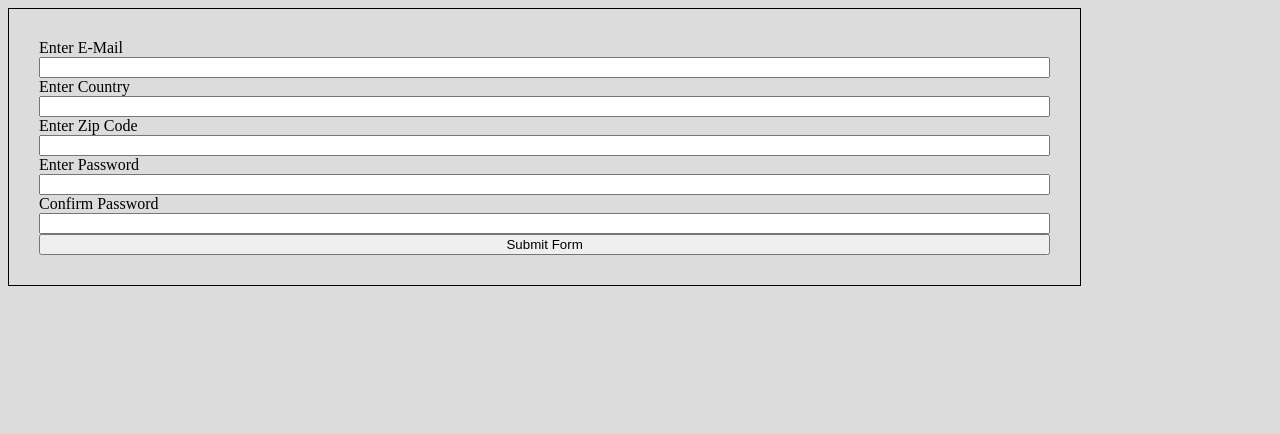
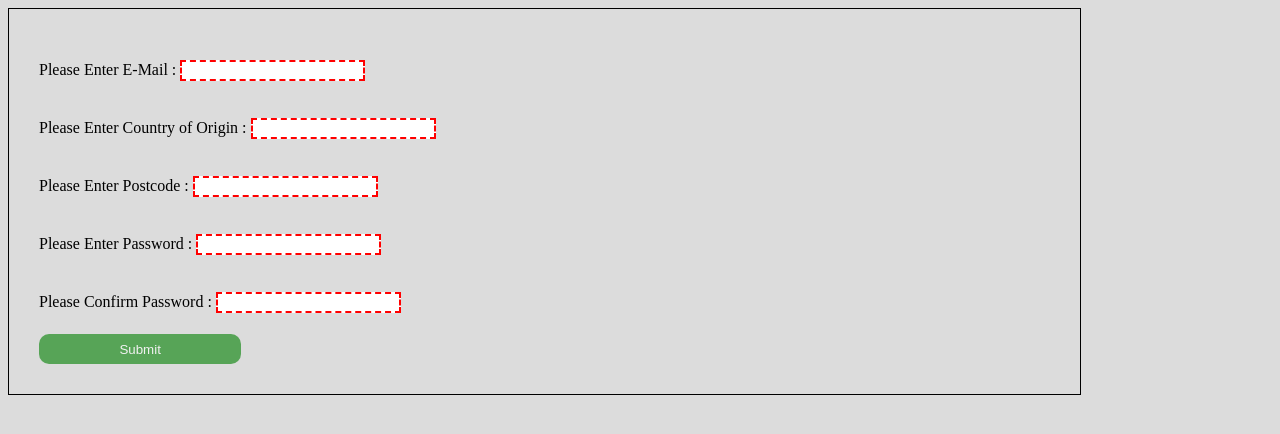
Before and after one commit to Maii0407/form-practice, a website with bundled scripts: page dist/index.html in a window 1280 px wide. Built offline with nearby package versions, Linux system fonts and the light colour scheme.

Commit message:
finished the project??

```diff
--- a/src/form.css
+++ b/src/form.css
@@ -9,3 +9,35 @@ form {
     border: 1px solid black;
     padding: 30px;
 }
+
+label {
+    margin-top: 5px;
+}
+
+input {
+    margin-top: 5px;
+}
+
+input:invalid {
+    border: 2px dashed red;
+}
+
+input:valid {
+    border: 1px solid black;
+}
+
+button {
+    margin-top: 5px;
+    width: 20%;
+    background-color: green;
+    height: 30px;
+    border: none;
+    border-radius: 10px;
+    color: white;
+    opacity: 0.6;
+    cursor: pointer;
+}
+
+button:hover {
+    opacity: 1;
+}
--- a/src/form/form.js
+++ /dev/null
@@ -1,100 +0,0 @@
-
-const Form = (function(){
-    const formContainer = function(){
-        const form = document.createElement('form');
-        form.classList.add('form-wrapper');
-        document.getElementById('container').appendChild(form);
-
-        return form;
-    };
-
-//below is the email section of the form
-    const makeEmailSection = function(){
-        const emailLabel = document.createElement('label');
-        emailLabel.setAttribute('for', 'email');
-        emailLabel.innerText = 'Enter E-Mail';
-        document.querySelector('.form-wrapper').appendChild(emailLabel);
-
-        const emailInput = document.createElement('input');
-        emailInput.id = 'email';
-        emailInput.setAttribute( 'type', 'email' );
-        document.querySelector('.form-wrapper').appendChild(emailInput);
-    };
-
-//below is the country section of the form
-    const makeCountrySection = function(){
-        const countryLabel = document.createElement('label');
-        countryLabel.setAttribute('for', 'country');
-        countryLabel.innerText = 'Enter Country';
-        document.querySelector('.form-wrapper').appendChild(countryLabel);
-
-        const countryInput = document.createElement('input');
-        countryInput.id = 'country';
-        countryInput.setAttribute( 'type', 'text' );
-        document.querySelector('.form-wrapper').appendChild(countryInput);
-    };
-
-//below is zip code section of the form
-    const makeZipCodeSection = function(){
-        const zipCodeLabel = document.createElement('label');
-        zipCodeLabel.setAttribute('for', 'zipCode');
-        zipCodeLabel.innerText = 'Enter Zip Code';
-        document.querySelector('.form-wrapper').appendChild(zipCodeLabel);
-
-        const zipCodeInput = document.createElement('input');
-        zipCodeInput.id = 'zipCode';
-        zipCodeInput.setAttribute( 'type', 'text' );
-        document.querySelector('.form-wrapper').appendChild(zipCodeInput);
-    };
-
-//below is password section of the form
-    const makePasswordSection = function(){
-        const passwordLabel = document.createElement('label');
-        passwordLabel.setAttribute('for', 'password');
-        passwordLabel.innerText = 'Enter Password';
-        document.querySelector('.form-wrapper').appendChild(passwordLabel);
-
-        const passwordInput = document.createElement('input');
-        passwordInput.id = 'password';
-        passwordInput.setAttribute( 'type', 'password' );
-        document.querySelector('.form-wrapper').appendChild(passwordInput);
-    };
-
-//below is password confirmation section
-    const makePasswordConfirmSection = function(){
-        const confirmLabel = document.createElement('label');
-        confirmLabel.setAttribute('for', 'confirm');
-        confirmLabel.innerText = 'Confirm Password';
-        document.querySelector('.form-wrapper').appendChild(confirmLabel);
-
-        const confirmInput = document.createElement('input');
-        confirmInput.id = 'confirm';
-        confirmInput.setAttribute( 'type', 'password' );
-        document.querySelector('.form-wrapper').appendChild(confirmInput);
-    };
-
-//below makes the button for the form
-    const makeButton = function(){
-        const button = document.createElement('button');
-        button.innerText = 'Submit Form';
-        document.querySelector('.form-wrapper').appendChild(button);
-
-        return button;
-    };
-
-    const makeForm = function(){
-        formContainer();
-        makeEmailSection();
-        makeCountrySection();
-        makeZipCodeSection();
-        makePasswordSection();
-        makePasswordConfirmSection();
-        makeButton();
-    };
-
-    return {
-        makeForm,
-    };
-})();
-
-export { Form };
--- a/src/index.js
+++ b/src/index.js
@@ -1,6 +1,5 @@
-import { Form } from "./form/form";
 import './form.css';
 
 const FormPractice = (function(){
-    Form.makeForm();
+
 })();
```
Also changed, not shown: dist/index.html, dist/main.js.
